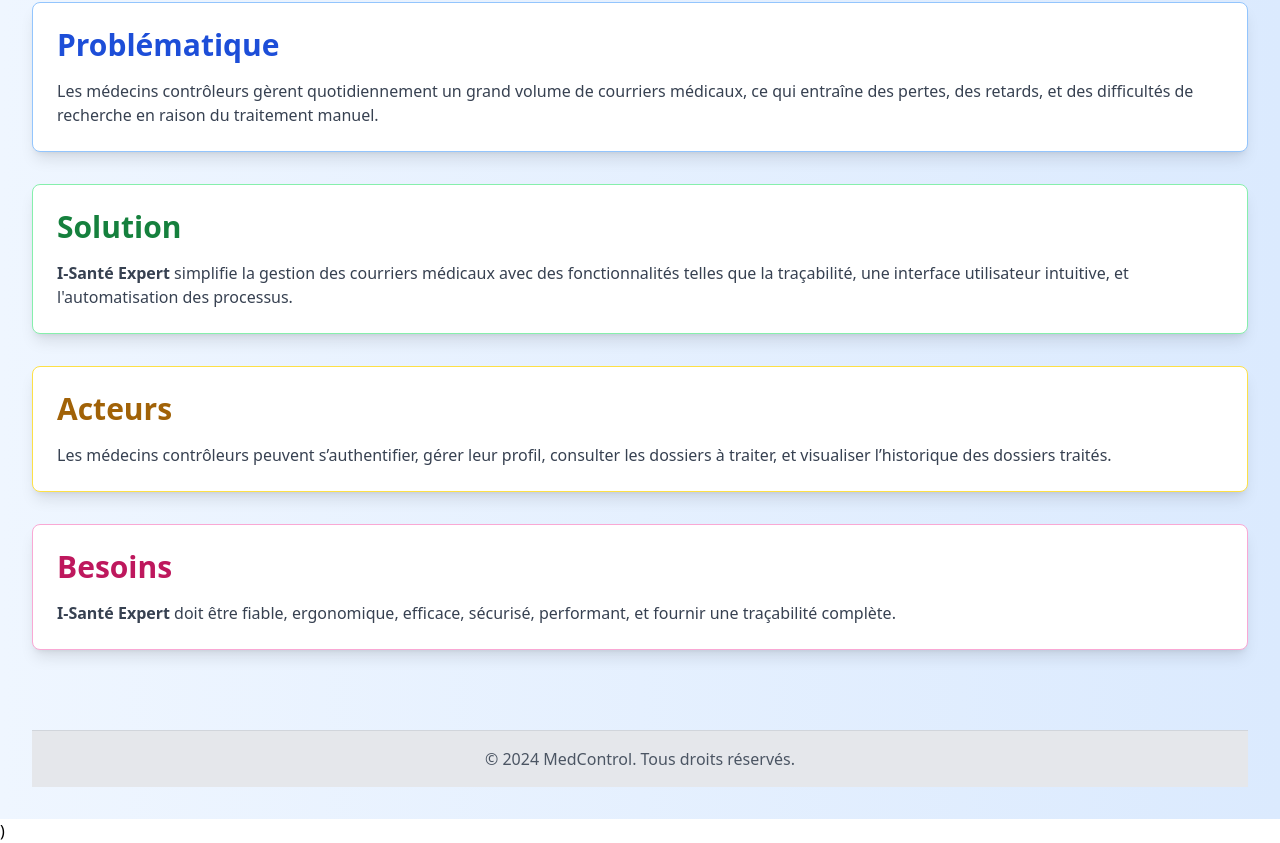
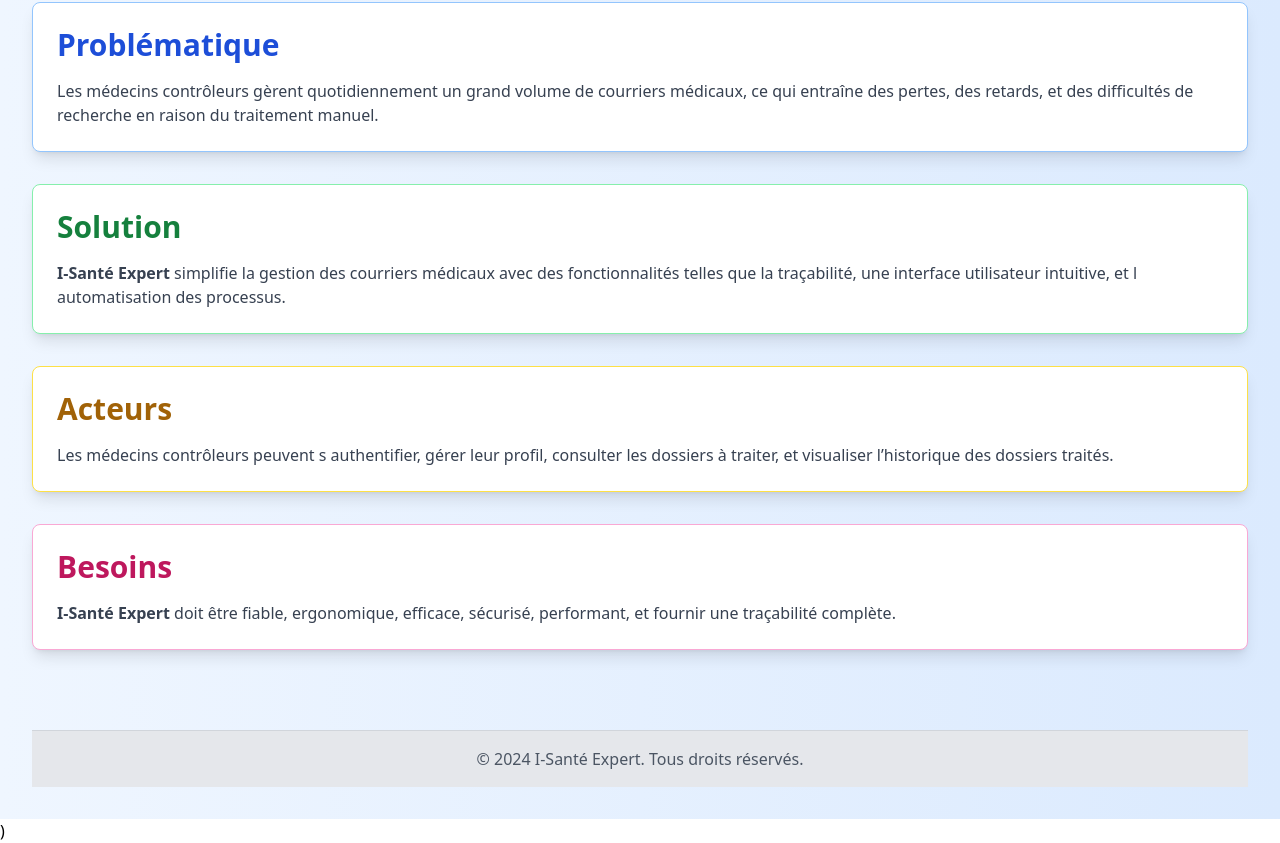
Before and after one commit to Souayah-Malek12/Medecin-controlleur-frontEnd, a React (Vite) app: page /about in a window 1280 px wide. Shown: the part 222-1065 px from the top of the page. Built offline with nearby package versions, Linux system fonts and the light colour scheme.

Commit message:
last adjustments

```diff
--- a/src/pages/About.jsx
+++ b/src/pages/About.jsx
@@ -16,14 +16,14 @@ const About = () => {
             <section className="mb-8 p-6 bg-white shadow-lg rounded-lg border border-green-300">
                 <h2 className="text-3xl font-semibold text-green-700 mb-4">Solution</h2>
                 <p className="text-gray-700">
-                    <strong>I-Santé Expert</strong> simplifie la gestion des courriers médicaux avec des fonctionnalités telles que la traçabilité, une interface utilisateur intuitive, et l'automatisation des processus.
+                    <strong>I-Santé Expert</strong> simplifie la gestion des courriers médicaux avec des fonctionnalités telles que la traçabilité, une interface utilisateur intuitive, et l automatisation des processus.
                 </p>
             </section>
 
             <section className="mb-8 p-6 bg-white shadow-lg rounded-lg border border-yellow-300">
                 <h2 className="text-3xl font-semibold text-yellow-700 mb-4">Acteurs</h2>
                 <p className="text-gray-700">
-                    Les médecins contrôleurs peuvent s’authentifier, gérer leur profil, consulter les dossiers à traiter, et visualiser l’historique des dossiers traités.
+                    Les médecins contrôleurs peuvent s authentifier, gérer leur profil, consulter les dossiers à traiter, et visualiser l’historique des dossiers traités.
                 </p>
             </section>
 
@@ -35,7 +35,7 @@ const About = () => {
             </section>
 
             <footer className="mt-12 py-4 border-t border-gray-300 text-center bg-gray-200">
-                <p className="text-gray-600">© {new Date().getFullYear()} MedControl. Tous droits réservés.</p>
+                <p className="text-gray-600">© {new Date().getFullYear()} I-Santé Expert. Tous droits réservés.</p>
             </footer>
         </div>
     );
--- a/src/pages/Courriers.jsx
+++ b/src/pages/Courriers.jsx
@@ -44,9 +44,7 @@ const Courriers = ()=> {
                 </div>
             )
         }
-        if(!ResCourriers || ResCourriers.length === 0){
-            alert("No courriers availables")
-        }
+
 
 
 
--- a/src/pages/Registre.jsx
+++ b/src/pages/Registre.jsx
@@ -32,7 +32,7 @@ const Registre = () => {
         e.preventDefault();
         dispatch(requestRegistre({ firstName, lastName, address, phoneNumber, role, establishment, email, password, confirmPassword }));
 
-        error ? navigate('/login'): navigate('/registre')
+        navigate('/login')
     };
 
     return (
--- a/src/store/courrierSlice.js
+++ b/src/store/courrierSlice.js
@@ -163,7 +163,7 @@ export const courrierSlice = createSlice({
             })
             .addCase(requestConsultCourrier.fulfilled, (state, action) => {
 
-                console.log("Payload from request consult :", action.payload); // Debugging
+                console.log("Payload from request consult :", action.payload);
                 state.isLoading = false;
                 state.error = null;
                 state.ResCourriers = action.payload.Courriers;
--- a/src/store/userSlice.js
+++ b/src/store/userSlice.js
@@ -210,7 +210,7 @@
                 })
                 .addCase(requestUpdatePass.fulfilled, (state, action)=>{
                     state.isLoading = false;
-                    alertSuccess('Password updated successfully');
+                    alert('Password updated successfully');
                     console.log(action.payload.message);
                 })
                 .addCase(requestUpdateProfil.pending, (state)=> {
@@ -224,7 +224,7 @@
                 })
                 .addCase(requestUpdateProfil.fulfilled, (state, action)=> {
                     state.isLoading = false;
-                    alertSuccess('Profil updated successfully');
+                    alert('Profil updated successfully');
                 })
                 .addCase(requestConsultProfil.pending, (state)=> {
 
```
